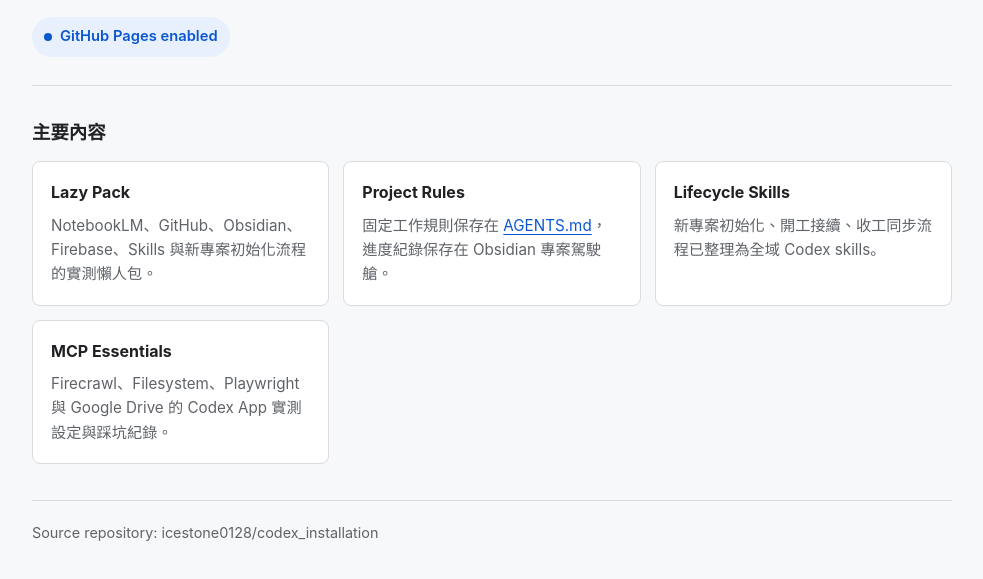
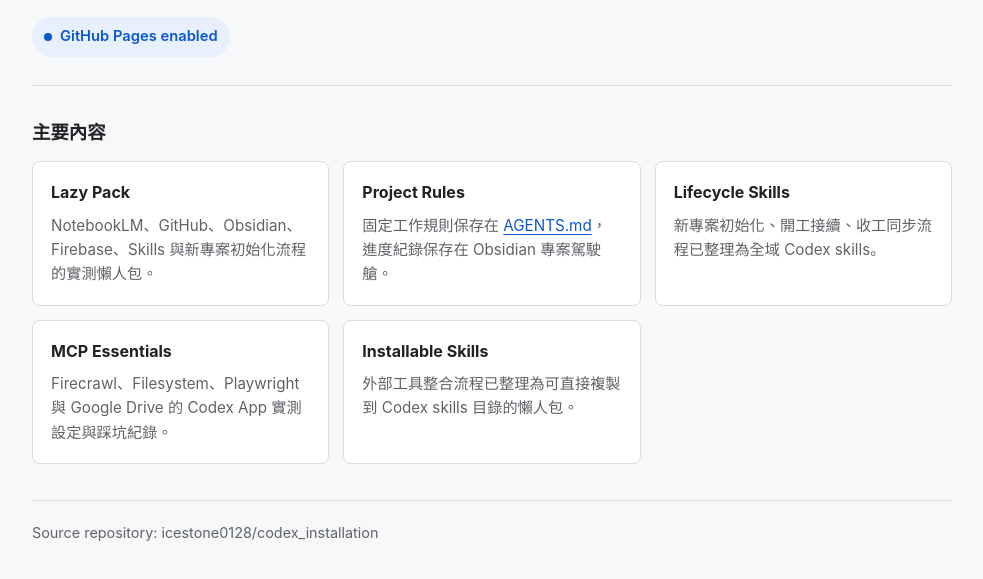
Before and after one commit to icestone0128/codex_installation, a plain HTML site: page docs/index.html in a window 1280 px wide. Shown: the part 173-752 px from the top of the page, without its empty margins (148-1131 px from the left). Drawn offline with Linux system fonts and the light colour scheme.

Commit message:
Add tool integration workflow lazy pack

```diff
--- a/docs/index.html
+++ b/docs/index.html
@@ -150,6 +150,10 @@
           <h3>MCP Essentials</h3>
           <p>Firecrawl、Filesystem、Playwright 與 Google Drive 的 Codex App 實測設定與踩坑紀錄。</p>
         </article>
+        <article class="item">
+          <h3>Installable Skills</h3>
+          <p>外部工具整合流程已整理為可直接複製到 Codex skills 目錄的懶人包。</p>
+        </article>
       </div>
     </section>
 
```
Also changed, not shown: 9 other files.
